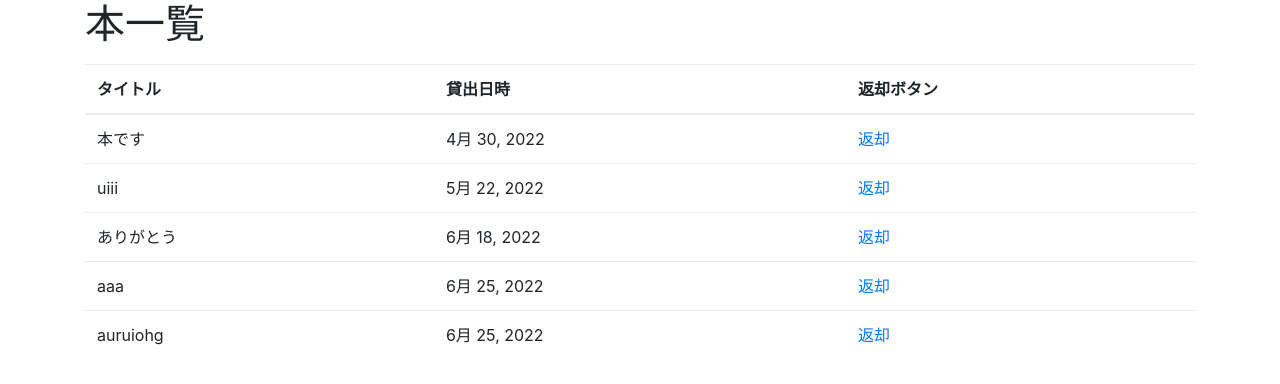
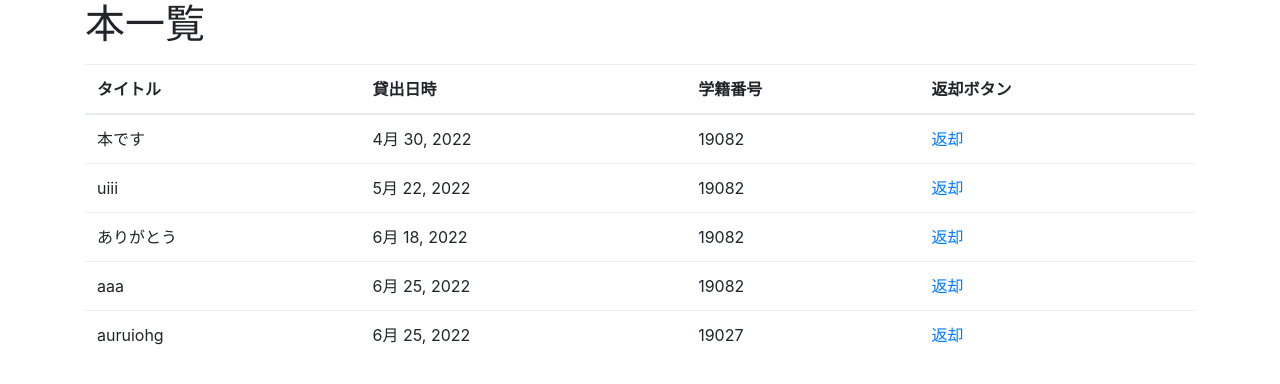
Before and after one commit to TakumaMatsubara/coin-book-manager, a Django app: template library/templates/library/book_list.html in a window 1280 px wide. Shown: the part 40-424 px from the top of the page. Run offline with Django 3.2, Linux system fonts and the light colour scheme; the template is opened without the code that fills it: values that come from a table or form of the project are taken from there, others are empty; a user stored in the database is signed in; data comes from the database, SQL or seed files in the repository; both versions use the stored data as it was after the commit; some libraries are stand-ins or nearby versions.

Commit message:
学籍番号を本一覧に追加

```diff
--- a/library/templates/library/book_list.html
+++ b/library/templates/library/book_list.html
@@ -9,6 +9,7 @@
         <tr>
             <th>タイトル</th>
             <th>貸出日時</th>
+            <th>学籍番号</th>
             <th>返却ボタン</th>
         </tr>
     </thead>
@@ -17,6 +18,7 @@
         <tr>
             <td>{{ book.title }}</td>
             <td>{{ book.date }}</td>
+            <td>{{ book.studentid }}</td>
             <!--book.pkをbook.idでもおｋ-->
             <td><a href="{% url 'library:return' book.id %}">返却</a></td>
         </tr>
```
Also changed, not shown: db.sqlite3.
